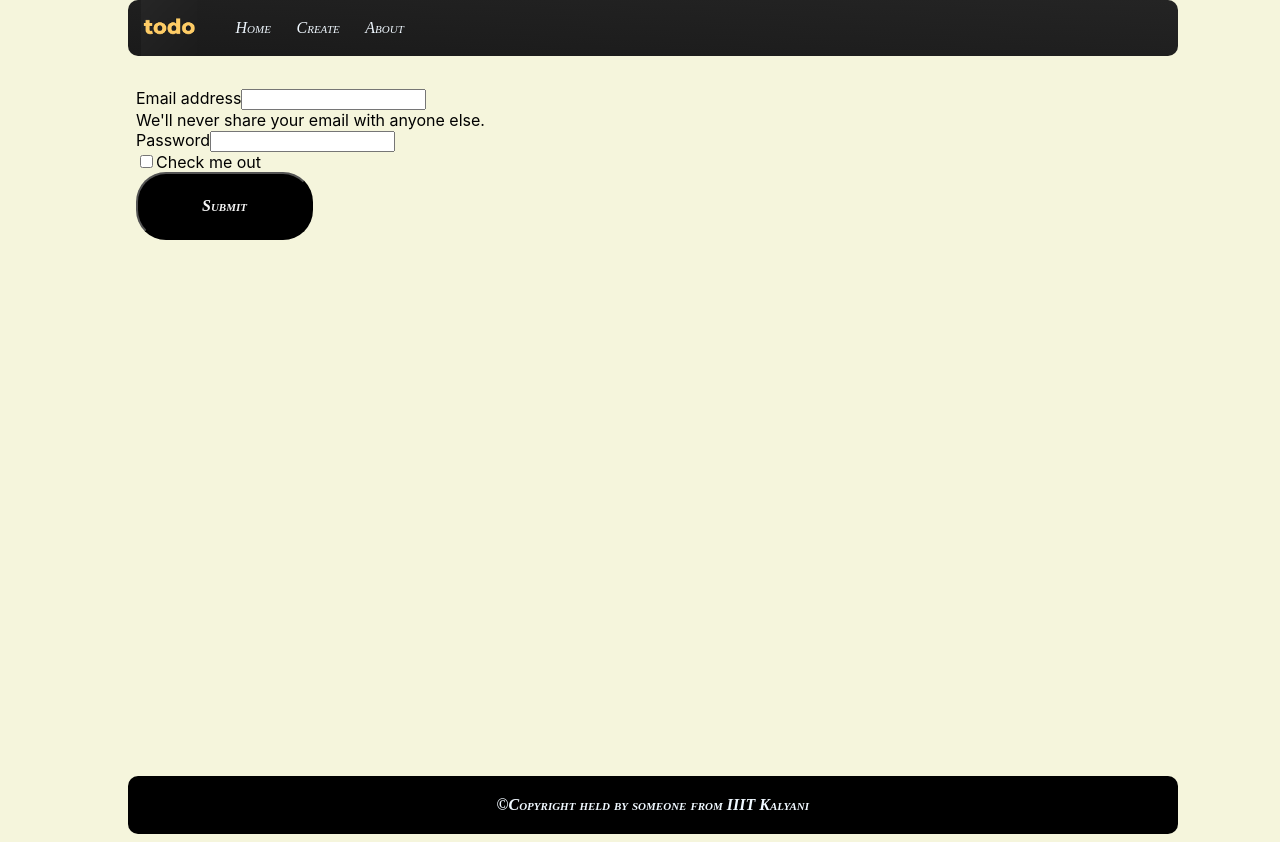
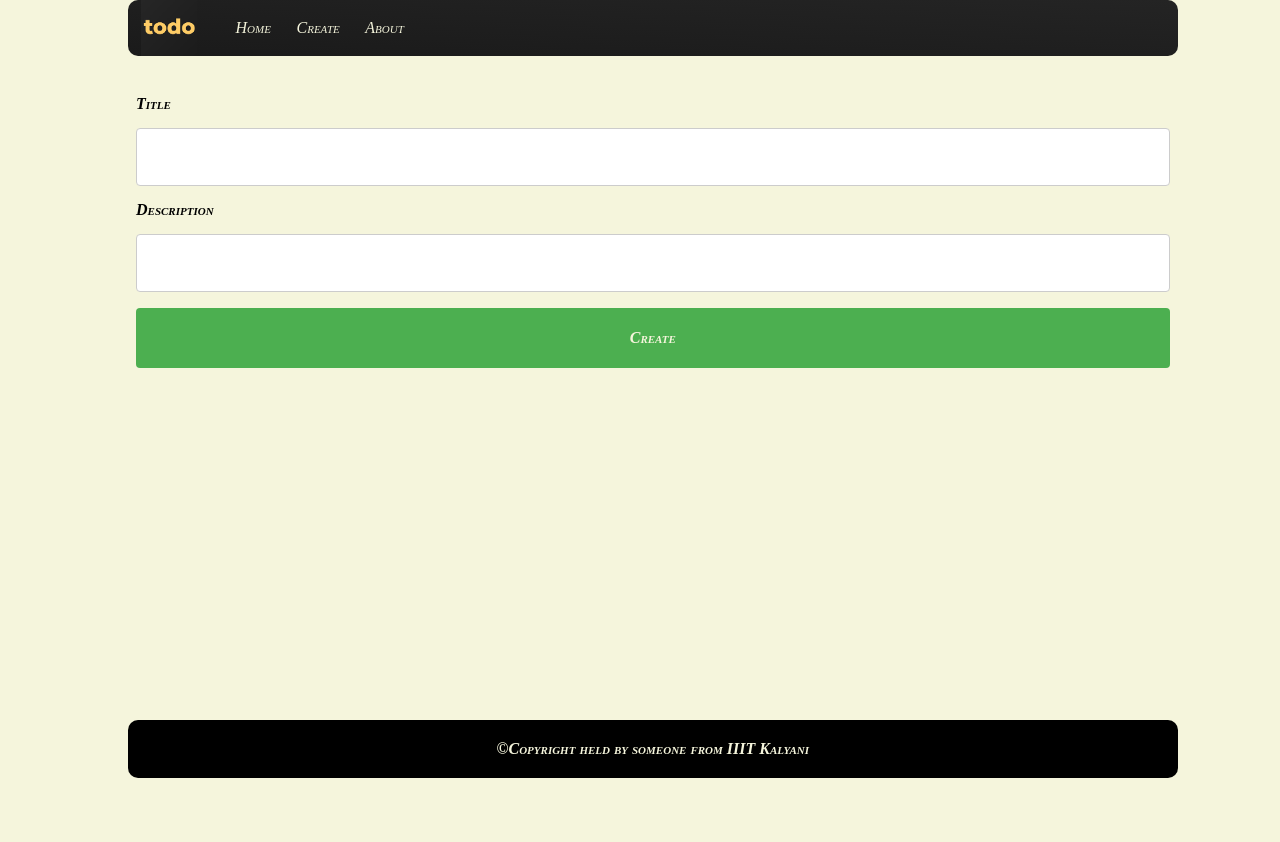
Before and after one commit to Abhishree881/todo, a React (Create React App) app: page /create in a window 1280 px wide. After the commit the page ends 800 px from the top, so only its background shows below. Built offline with nearby package versions, Linux system fonts and the light colour scheme.

Commit message:
now you can create using create button

```diff
--- a/src/App.js
+++ b/src/App.js
@@ -8,30 +8,49 @@ import { Route, Routes } from "react-router-dom";
 
 function App() {
   const onComplete = (todo) => {
-    console.log("i am todo of ", todo);
     SetTodo(
       todos.filter((e) => {
         return e !== todo;
       })
     );
   };
-  const [todos, SetTodo] = useState([
-    {
-      sno: 1,
-      title: "Complete React",
-      desc: "You need to complete react with alteast one project",
-    },
-    {
-      sno: 2,
-      title: "Complete node.js",
-      desc: "You need to complete node for backend",
-    },
-    {
-      sno: 3,
-      title: "Complete mongodb",
-      desc: "You need to complete mongodb for background",
-    },
-  ]);
+
+  const addTodo = (title, desc) => {
+    let sno = 0;
+    if (todos.length == 0) {
+      let sno = 1;
+    } else {
+      let sno = todos[todos.length - 1].sno + 1;
+    }
+    console.log(sno);
+    const myTodo = {
+      sno: sno,
+      title: title,
+      desc: desc,
+    };
+    console.log(myTodo);
+    SetTodo([...todos, myTodo]);
+    console.log(todos);
+  };
+
+  const [todos, SetTodo] = useState("");
+  //   [
+  //   {
+  //     sno: 1,
+  //     title: "Complete React",
+  //     desc: "You need to complete react with alteast one project",
+  //   },
+  //   {
+  //     sno: 2,
+  //     title: "Complete node.js",
+  //     desc: "You need to complete node for backend",
+  //   },
+  //   {
+  //     sno: 3,
+  //     title: "Complete mongodb",
+  //     desc: "You need to complete mongodb for background",
+  //   },
+  // ]);
 
   return (
     <div className="App">
@@ -42,7 +61,7 @@ function App() {
           path="/"
           element={<Home todos={todos} onComplete={onComplete} />}
         />
-        <Route path="create" element={<AddTodo />} />
+        <Route path="create" element={<AddTodo addTodo={addTodo} />} />
         <Route path="about" element={<About />} />
       </Routes>
       <Footer />
--- a/src/components/AddTodo.js
+++ b/src/components/AddTodo.js
@@ -1,43 +1,52 @@
-import React from "react";
+import React, { useState } from "react";
+import { useCallback } from "react";
 import "../styling/create.css";
+import { useNavigate } from "react-router-dom";
+import { Link } from "react-router-dom";
 
-export default function AddTodo() {
+export default function AddTodo(props) {
+  const [title, settitle] = useState("");
+  const [desc, setdesc] = useState("");
+  const submit = (e) => {
+    e.preventDefault();
+    if (!title || !desc) {
+      alert("Title or Description can not be blank");
+    } else {
+      props.addTodo(title, desc);
+      handleOnClick();
+    }
+  };
+  let navigate = useNavigate();
+  const handleOnClick = useCallback(
+    () => navigate("/", { replace: true }),
+    [navigate]
+  );
   return (
     <div className="create">
-      <form>
-        <div class="mb-3">
-          <label for="exampleInputEmail1" class="form-label">
-            Email address
-          </label>
+      <form onSubmit={submit}>
+        <div className="mb-3">
+          <label className="form-label">Title</label>
           <input
-            type="email"
-            class="form-control"
-            id="exampleInputEmail1"
-            aria-describedby="emailHelp"
-          />
-          <div id="emailHelp" class="form-text">
-            We'll never share your email with anyone else.
-          </div>
-        </div>
-        <div class="mb-3">
-          <label for="exampleInputPassword1" class="form-label">
-            Password
-          </label>
-          <input
-            type="password"
-            class="form-control"
-            id="exampleInputPassword1"
+            type="text"
+            className="form-control"
+            value={title}
+            onChange={(e) => {
+              settitle(e.target.value);
+            }}
           />
         </div>
-        <div class="mb-3 form-check">
-          <input type="checkbox" class="form-check-input" id="exampleCheck1" />
-          <label class="form-check-label" for="exampleCheck1">
-            Check me out
-          </label>
+        <div className="mb-3">
+          <label className="form-label">Description</label>
+          <input
+            type="text"
+            className="form-control"
+            value={desc}
+            onChange={(e) => {
+              setdesc(e.target.value);
+            }}
+          />
         </div>
-        <button type="submit" class="btn btn-primary">
-          Submit
-        </button>
+        <input type="submit" value="Create" />
       </form>
     </div>
   );
--- a/src/components/Todos.js
+++ b/src/components/Todos.js
@@ -21,12 +21,12 @@ export default function Todos(props) {
         </>
       ) : (
         <div className="noTodo">
-          <h1 className="noTodHead">
+          <h1 className="noTodoHead">
             There are no tasks to display, start by creating one now :)
           </h1>
-          <button>
-            <Link to="create">Create</Link>
-          </button>
+          <Link to="create">
+            <button>Create</button>
+          </Link>
         </div>
       )}
     </div>
--- a/src/index.css
+++ b/src/index.css
@@ -6,7 +6,7 @@ body {
   -webkit-font-smoothing: antialiased;
   -moz-osx-font-smoothing: grayscale;
   background-color: beige;
-  color: aliceblue;
+  color: beige;
   margin: 1vh 10vw 1vh 10vw;
   display: flex;
 }
--- a/src/styling/Navbar.css
+++ b/src/styling/Navbar.css
@@ -18,12 +18,12 @@ img {
 
 .nav {
     margin-left: 2vw;
-    color: aliceblue;
+    color: beige;
     font-weight: 500;
     align-items: flex-end;
 }
 a{
-    color: aliceblue;
+    color: beige;
     text-decoration: none ;
 }
 
--- a/src/styling/Todo.css
+++ b/src/styling/Todo.css
@@ -14,7 +14,7 @@
     margin: 1vw;
     background-color: black;
     border-radius: 10px;
-    color:aliceblue;
+    color:beige;
     padding: 1vw;
     width: auto;
 }
--- a/src/styling/Todos.css
+++ b/src/styling/Todos.css
@@ -4,7 +4,7 @@
     min-height: 80vh;
     width: 80vw;
     font: italic small-caps bold 16px/2 cursive;
-    color: aliceblue    ;
+    color: beige    ;
 }
 .head{
     background-color: black;
--- a/src/styling/about.css
+++ b/src/styling/about.css
@@ -4,8 +4,9 @@
     font: italic small-caps bold 16px/2 cursive;
 }
 .aboutHead{
-    background-color: #1a1a1a;
-    color: beige;
+    background-color: white;
+    border: solid black 1px ;
+    color: gray;
     border-radius: 10px;
     padding: 1vw;
 }
--- a/src/styling/create.css
+++ b/src/styling/create.css
@@ -1,5 +1,33 @@
 .create{
     padding: 10vh 1vh 1vh 1vh;
-    min-height: 85vh;
+    min-height: 78vh;
     color: black;
+    font: italic small-caps bold 16px/2 cursive;
 }
+input[type=text],
+select {
+    width: 100%;
+    padding: 12px 20px;
+    margin: 8px 0;
+    color: grey;
+    display: inline-block;
+    border: 1px solid #ccc;
+    border-radius: 4px;
+    box-sizing: border-box;
+    font: italic small-caps bold 16px/2 cursive;
+}
+input[type=submit] {
+    width: 100%;
+    background-color: #4CAF50;
+    color: beige;
+    padding: 14px 20px;
+    margin: 8px 0;
+    border: none;
+    border-radius: 4px;
+    cursor: pointer;
+    font: italic small-caps bold 16px/2 cursive;
+}
+
+input[type=submit]:hover {
+    background-color: #45a049;
+}
```
